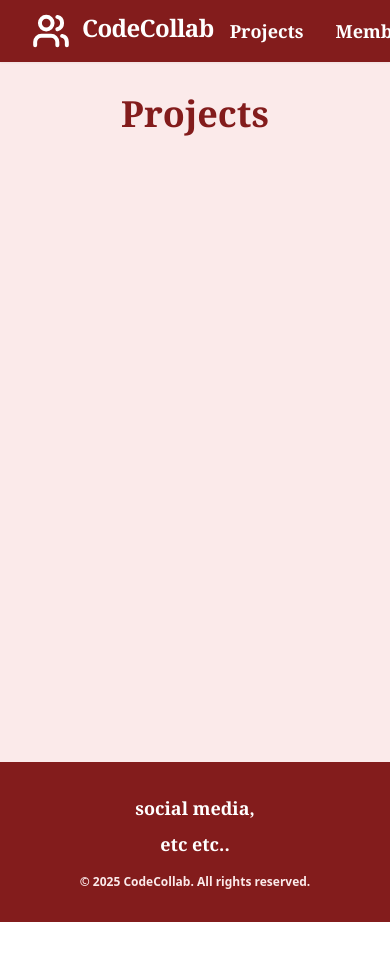
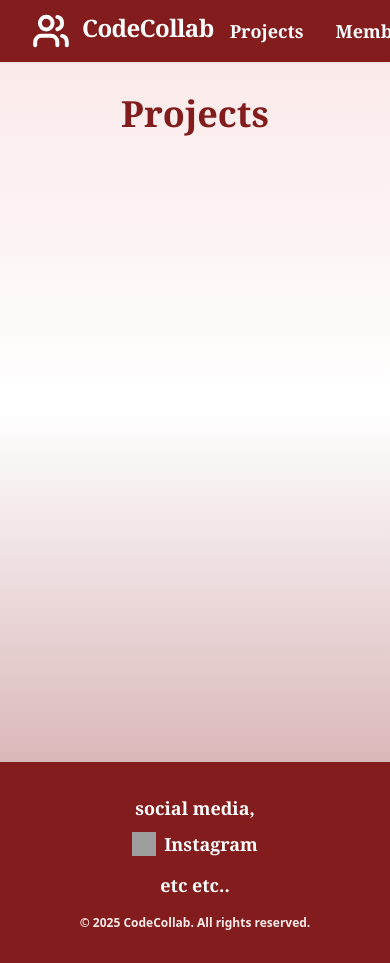
Before and after one commit to mishtigala19/codecollab-website, a React (Vite) app: page /projects in a window 390 px wide. Shown: the top 963 px of the page. Before the commit the page ends 922 px from the top, so only its background shows below. Built offline with nearby package versions, Linux system fonts and the light colour scheme; no server answers; grey boxes are pictures that could not be loaded.

Commit message:
responsive UI and styling
- fixed background for member and project pages
- changed width for member cards
- verified formspree

```diff
--- a/src/components/Footer.tsx
+++ b/src/components/Footer.tsx
@@ -6,6 +6,19 @@ export default function Footer() {
     <FooterSection>
       <div>
         <p className="font-serif text-lg mb-2">social media,</p>
+        <p className="font-serif text-lg mb-2">
+          <a
+            href="https://www.instagram.com/umasscodecollab/"
+            className="inline-flex items-center gap-2"
+          >
+            <img
+              src="https://cdn-icons-png.flaticon.com/512/717/717392.png"
+              alt="instagram logo"
+              className="w-6 h-6"
+            />
+            Instagram
+          </a>
+        </p>
         <p className="font-serif text-lg mb-2">etc etc..</p>
         <p className="text-xs text-[#fbeaea] mt-4">© {new Date().getFullYear()} CodeCollab. All rights reserved.</p>
       </div>
--- a/src/components/MemberCard.jsx
+++ b/src/components/MemberCard.jsx
@@ -8,7 +8,7 @@ export default function MemberCard(props) {
     const { name, role, avatar, github, slug } = props
 
     return (
-        <CardContainer className="flex flex-col items-center md:items-start gap-6 mx-auto">
+        <CardContainer className="min-w-[16rem] max-w-[20rem] w-full flex flex-col items-center md:items-start gap-6 mx-auto">
             <div className="flex-shrink-0 w-24 h-24 sm:w-28 sm:h-28 md:w-32 md:h-32 lg:w-36 lg:h-36 bg-[#fbeaea] rounded-full flex items-center justify-center overflow-hidden shadow-inner">
                 {/* <Users size={45} strokeWidth={1.5} className="text-[#a02c2c] opacity-70 items-center" /> */}
                 <img src={avatar} alt={`${name}'s avatar`}  />
--- a/src/routes/members.jsx
+++ b/src/routes/members.jsx
@@ -24,7 +24,7 @@ const Members = () => {
         <div className="min-h-screen flex flex-col">
             <Navbar />
             <Section className="flex-grow bg-gradient-to-b from-[#fbeaea] via-white to-[#a02c2c]/30">
-                <Container className="py-8 bg-[#fbeaea] min-h-[calc(100vh-64px-80px)]">
+                <Container className="py-8 min-h-[calc(100vh-64px-80px)]">
                     <h1 className="text-4xl font-bold text-[#831c1c] text-center mb-8 font-serif">Members</h1>
 
                     <GridSection cols="3" className="max-w-5xl mx-auto">
--- a/src/routes/projects.jsx
+++ b/src/routes/projects.jsx
@@ -10,7 +10,7 @@ const Projects = () => {
         <div className="min-h-screen flex flex-col">
             <Navbar />
             <Section className="flex-grow bg-gradient-to-b from-[#fbeaea] via-white to-[#a02c2c]/30">
-                <Container className="py-8 bg-[#fbeaea] min-h-[calc(100vh-64px-80px)]">
+                <Container className="py-8 min-h-[calc(100vh-64px-80px)]">
                     <h1 className="text-4xl font-bold text-[#831c1c] text-center mb-8 font-serif">Projects</h1>
 
                     <GridSection cols="1" className="max-w-4xl mx-auto justify-items-center">
```
